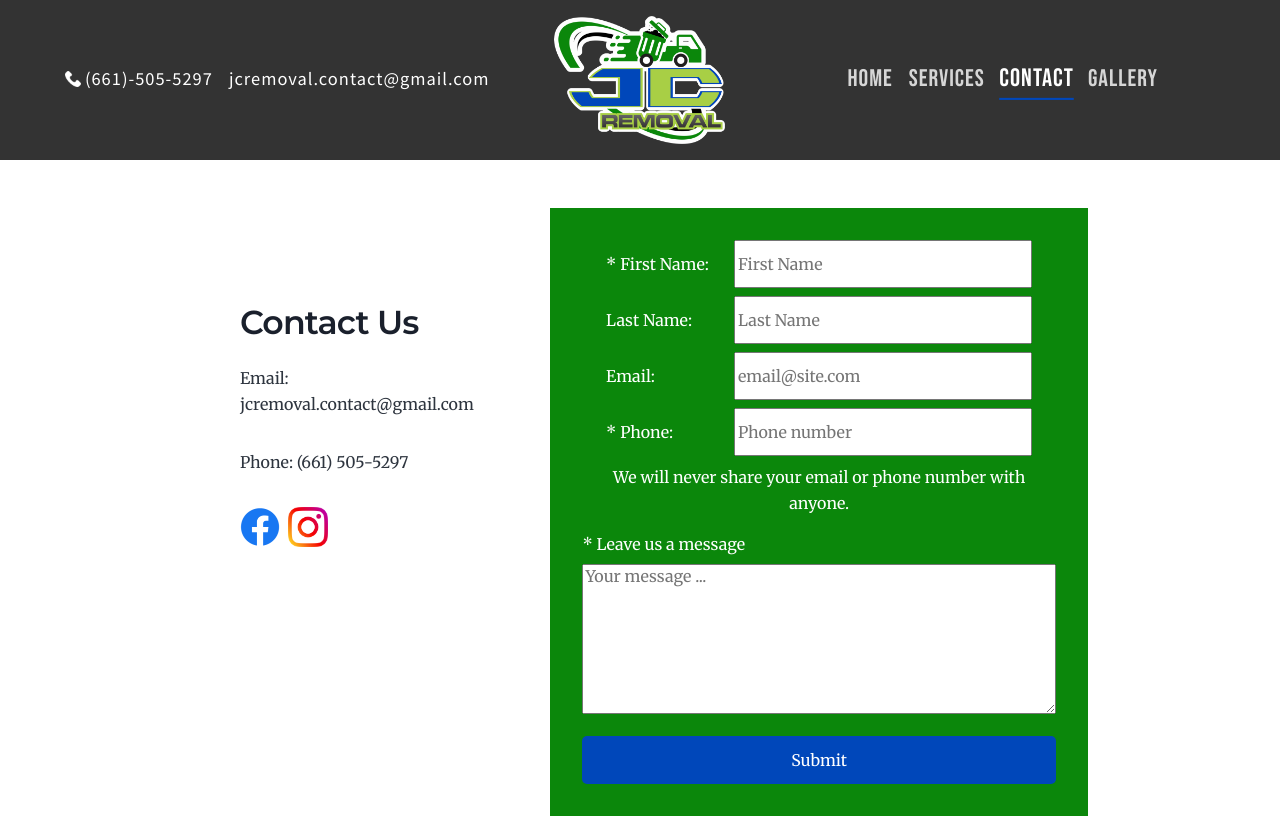
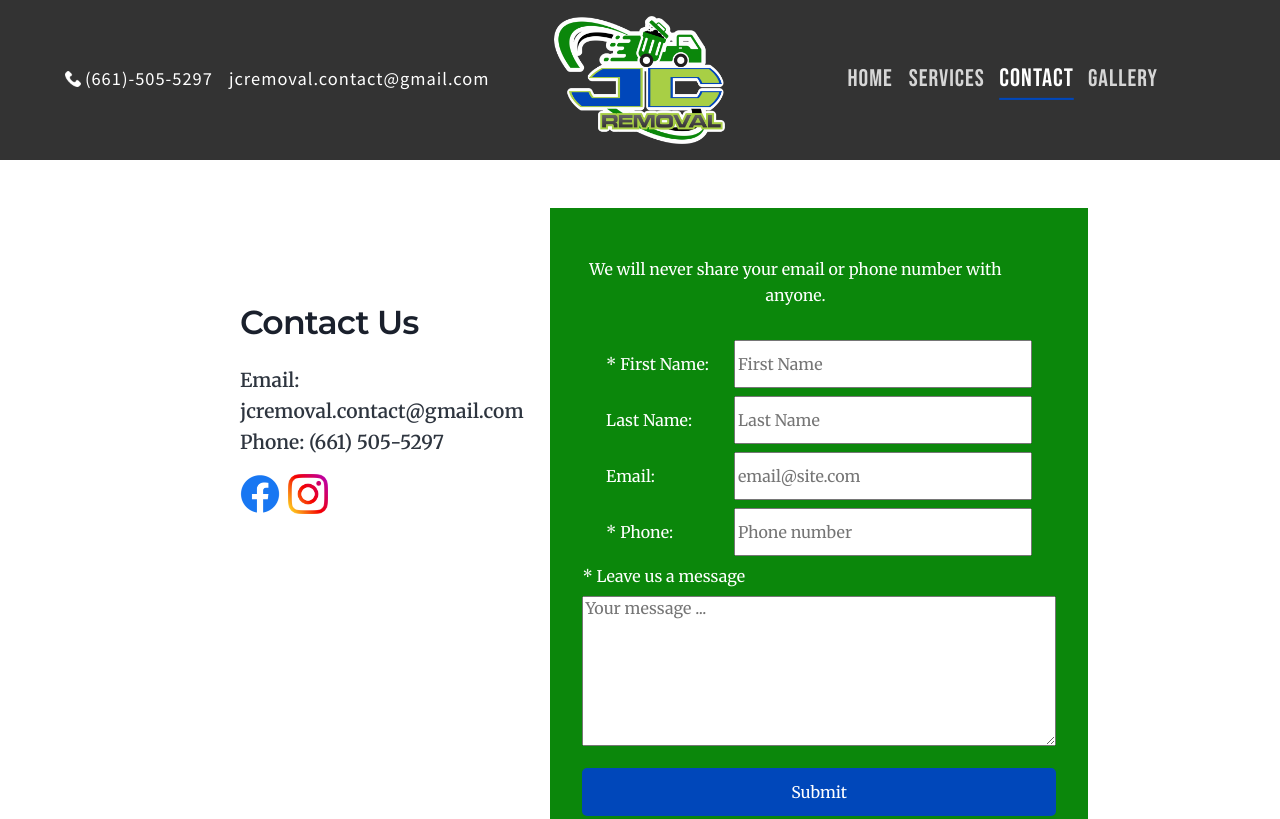
Before and after one commit to tylerstamper/jcremoval.com-gatsby-netlify-cms, a Gatsby site: page /contact in a window 1280 px wide. Shown: the top 819 px of the page. Built offline with nearby package versions, Linux system fonts and the light colour scheme; Gatsby itself is replaced by a stand-in of ours.

Commit message:
css changes

```diff
--- a/src/components/form.js
+++ b/src/components/form.js
@@ -15,6 +15,7 @@ function FormModule(){
             netlify-honeypot="bot-field"
             data-netlify="true"
         >
+            <p className='notice'>We will never share your email or phone number with anyone.</p>
             <input type='hidden' name='bot-field'/>
             <input type='hidden' name='form-name' value='contact'/>
 
@@ -37,7 +38,6 @@ function FormModule(){
             <label for='number'>* Phone:</label>
             <input type='tel' id='number' name='number' placeholder='Phone number' pattern="[0-9]{3}[0-9]{3}[0-9]{4}" required/>
             </div>
-            <p>We will never share your email or phone number with anyone.</p>
 
             <label className='message-label' for='message'>* Leave us a message</label>
             <textarea type='text' id='message' name='message' placeholder='Your message ...' required>
--- a/src/pages/css/contact.css
+++ b/src/pages/css/contact.css
@@ -18,9 +18,16 @@
     font-weight: 600;
 }
 .Contact .details{
-
     padding: 3rem;
     align-self: normal;
+}
+.Contact .details p{
+    font-weight: 600;
+    font-size: 1.2rem;
+    margin: 0;
+}
+.Contact .details p:last-of-type{
+    margin-bottom: 1rem;
 }
 .Contact .details a{
     display: inline-block;
@@ -32,9 +39,6 @@
 }
 .Contact .details a:first-of-type{
     margin-right: 0.5rem;
-}
-.Contact .form{
-
 }
 @media only screen and (min-width: 550px) {
     .Contact{
--- a/src/pages/css/form.css
+++ b/src/pages/css/form.css
@@ -21,6 +21,9 @@
 }
 .Form input, .Form textarea{
     width: 100%;
+}
+.Form .notice{
+    margin: 1rem 0 2rem 0;
 }
 .Form p{
     width: 90%;
```
